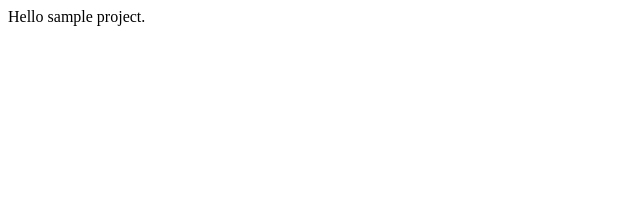
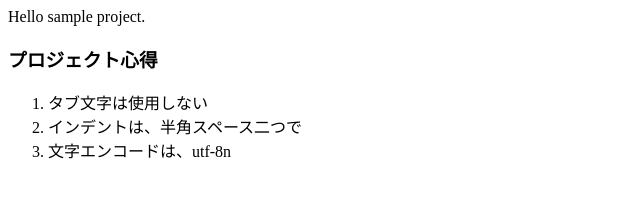
Before and after one commit to fourhalf/SamplePjoject, a plain HTML site: page index.html in a window 1280 px wide. Shown: the whole page, without its empty margins (0-640 px from the left). Drawn offline with Linux system fonts and the light colour scheme.

Commit message:
index.htmlの編集
プロジェクト心得の追加

```diff
--- a/index.html
+++ b/index.html
@@ -5,5 +5,14 @@
 </head>
 <body>
 Hello sample project.
+
+<h3>プロジェクト心得</h3>
+
+<ol>
+  <li>タブ文字は使用しない</li>
+  <li>インデントは、半角スペース二つで</li>
+  <li>文字エンコードは、utf-8n</li>
+</ol>
+
 </body>
 </html>
```
